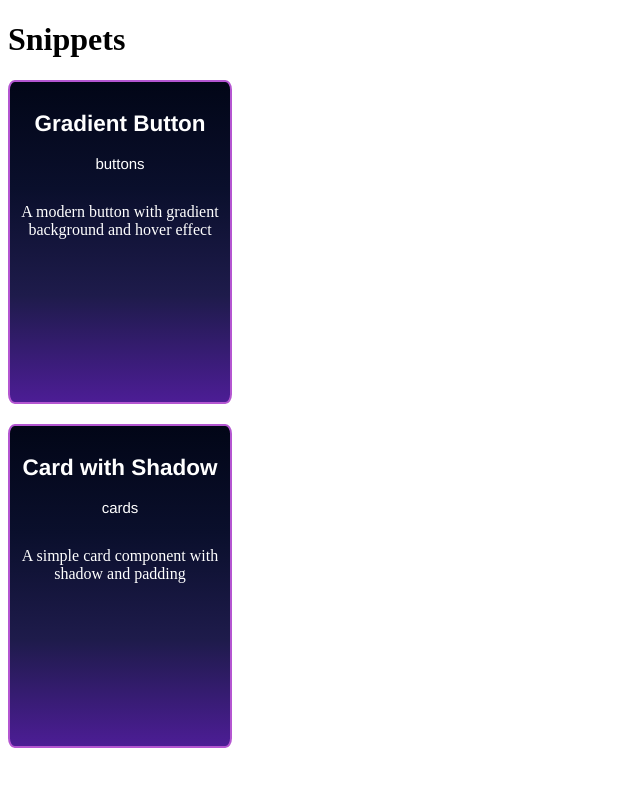
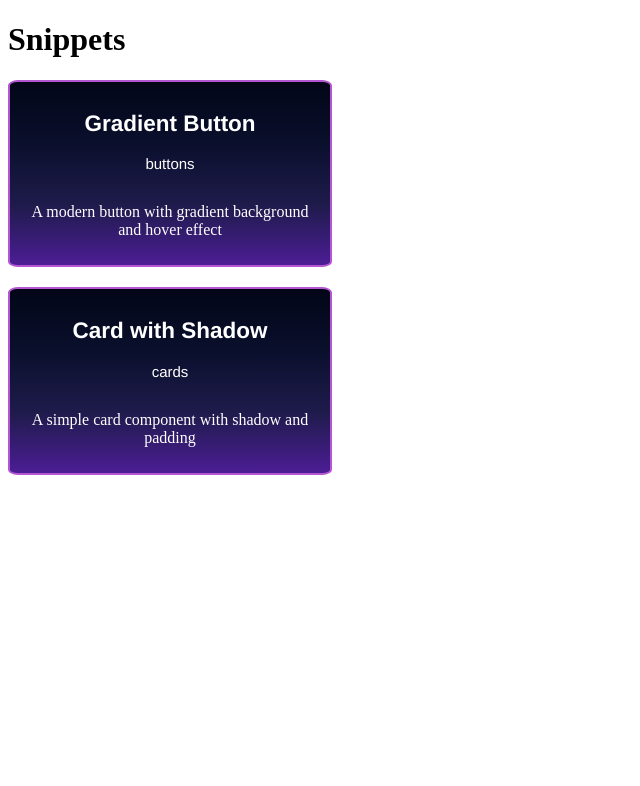
Before and after one commit to CrisMader/StyleLab, a React (Vite) app: page / in a window 1280 px wide. Shown: the top 786 px of the page, without its empty margins (0-640 px from the left). Built offline with nearby package versions, Linux system fonts and the light colour scheme.

Commit message:
CSS Modular

```diff
--- a/src/components/SnippetCard.module.css
+++ b/src/components/SnippetCard.module.css
@@ -1,7 +1,7 @@
 .card {
     border: solid rgb(180, 86, 209) 2px;
-    width: 200px;
-    height: 300px;
+    max-width: 300px;
+    width: 100%;
     margin: 0 20px 20px 0;
     padding: 10px;
     border-radius: 3%;
@@ -17,7 +17,7 @@
     text-align: center;
 }
 
-.card header {
+.cardHeader {
     font-size: 15px;
     font-family: 'Franklin Gothic Medium', 'Arial Narrow', Arial, sans-serif;
 }
--- a/src/components/SnippetCard.tsx
+++ b/src/components/SnippetCard.tsx
@@ -8,7 +8,7 @@ interface SnippetCardProps {
 export const SnippetCard = ({ snippet }: SnippetCardProps) => {
     return (
             <article className={styles.card}>
-                <header>
+                <header className={styles.cardHeader}>
                     <h2>{snippet.title}</h2>
                     <p>{snippet.category}</p>
                 </header>
```
